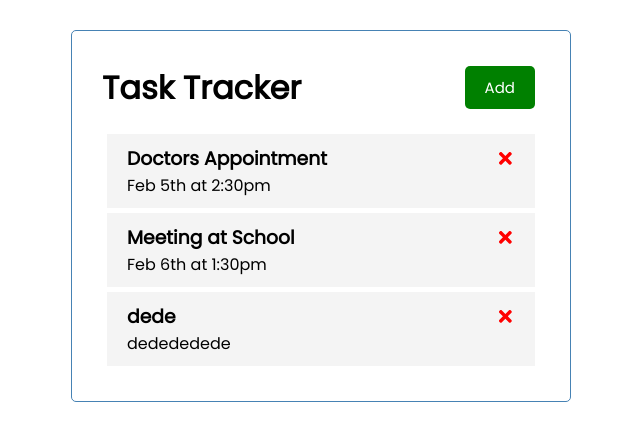
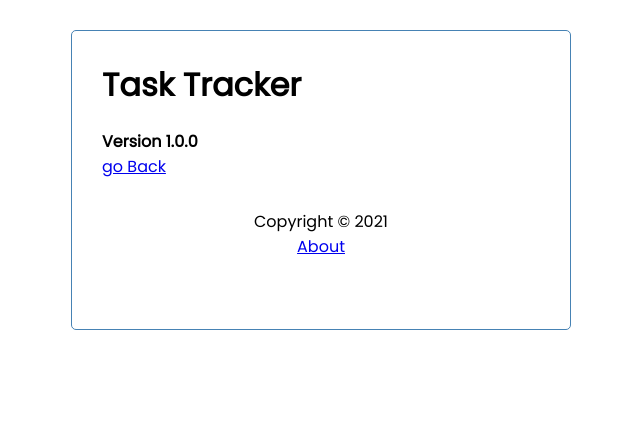
Before and after one commit to sspatari/react-task-tracker, a React (Create React App) app: page /about in a window 1280 px wide. Shown: the top 440 px of the page, without its empty margins (319-959 px from the left). Built offline with nearby package versions, Linux system fonts and the light colour scheme; data requests are answered from the project's data file.

Commit message:
feat: add header and footer

```diff
--- a/package.json
+++ b/package.json
@@ -11,6 +11,7 @@
     "react": "^17.0.2",
     "react-dom": "^17.0.2",
     "react-icons": "^4.3.1",
+    "react-router-dom": "^6.2.1",
     "react-scripts": "4.0.3",
     "web-vitals": "^1.1.2"
   },
--- a/src/App.js
+++ b/src/App.js
@@ -1,5 +1,8 @@
 import { useEffect, useState } from 'react';
+import { BrowserRouter as Router, Route, Routes } from 'react-router-dom';
+import About from './components/About';
 import AddTask from './components/AddTask';
+import Footer from './components/Footer';
 import Header from './components/Header';
 import Tasks from './components/Tasks';
 
@@ -69,18 +72,38 @@
   };
 
   return (
+    <Router>
       <div className="container">
         <Header
           onAdd={() => setShowAddTask(!showAddTask)}
           showAdd={showAddTask}
         />
+
+        <Routes>
+          <Route
+            path="/"
+            exact
+            element={
+              <>
                 {showAddTask && <AddTask onAdd={addTask} />}
                 {tasks.length > 0 ? (
-        <Tasks tasks={tasks} onDelete={deleteTask} onToggle={toggleReminder} />
+                  <Tasks
+                    tasks={tasks}
+                    onDelete={deleteTask}
+                    onToggle={toggleReminder}
+                  />
                 ) : (
                   'No Tasks to show'
                 )}
+              </>
+            }
+          />
+          <Route path="/about" element={<About />} />
+        </Routes>
+
+        <Footer />
       </div>
+    </Router>
   );
 }
 
--- /dev/null
+++ b/src/components/About.js
@@ -0,0 +1,12 @@
+import { Link } from 'react-router-dom';
+
+function About() {
+  return (
+    <div>
+      <h4>Version 1.0.0</h4>
+      <Link to="/">go Back</Link>
+    </div>
+  );
+}
+
+export default About;
--- /dev/null
+++ b/src/components/Footer.js
@@ -0,0 +1,11 @@
+import { Link } from 'react-router-dom';
+
+function Footer() {
+  return (
+    <footer>
+      <p>Copyright &copy; 2021</p>
+      <Link to="/about">About</Link>
+    </footer>
+  );
+}
+export default Footer;
--- a/src/components/Header.js
+++ b/src/components/Header.js
@@ -1,15 +1,19 @@
 import PropTypes from 'prop-types';
+import { useLocation } from 'react-router-dom';
 import Button from './Button';
 
 function Header({ title, onAdd, showAdd }) {
+  const location = useLocation();
   return (
     <header className="header">
       <h1>{title}</h1>
-      <Button
-        color={showAdd ? 'red' : 'green'}
-        text={showAdd ? 'Close' : 'Add'}
-        onClick={onAdd}
-      />
+      {location.pathname === '/' && (
+        <Button
+          color={showAdd ? 'red' : 'green'}
+          text={showAdd ? 'Close' : 'Add'}
+          onClick={onAdd}
+        />
+      )}
     </header>
   );
 }
```
Also changed, not shown: 1 other file (tests, documents, lock files or other folders). Lines whose indentation alone changed are shown as unchanged.
